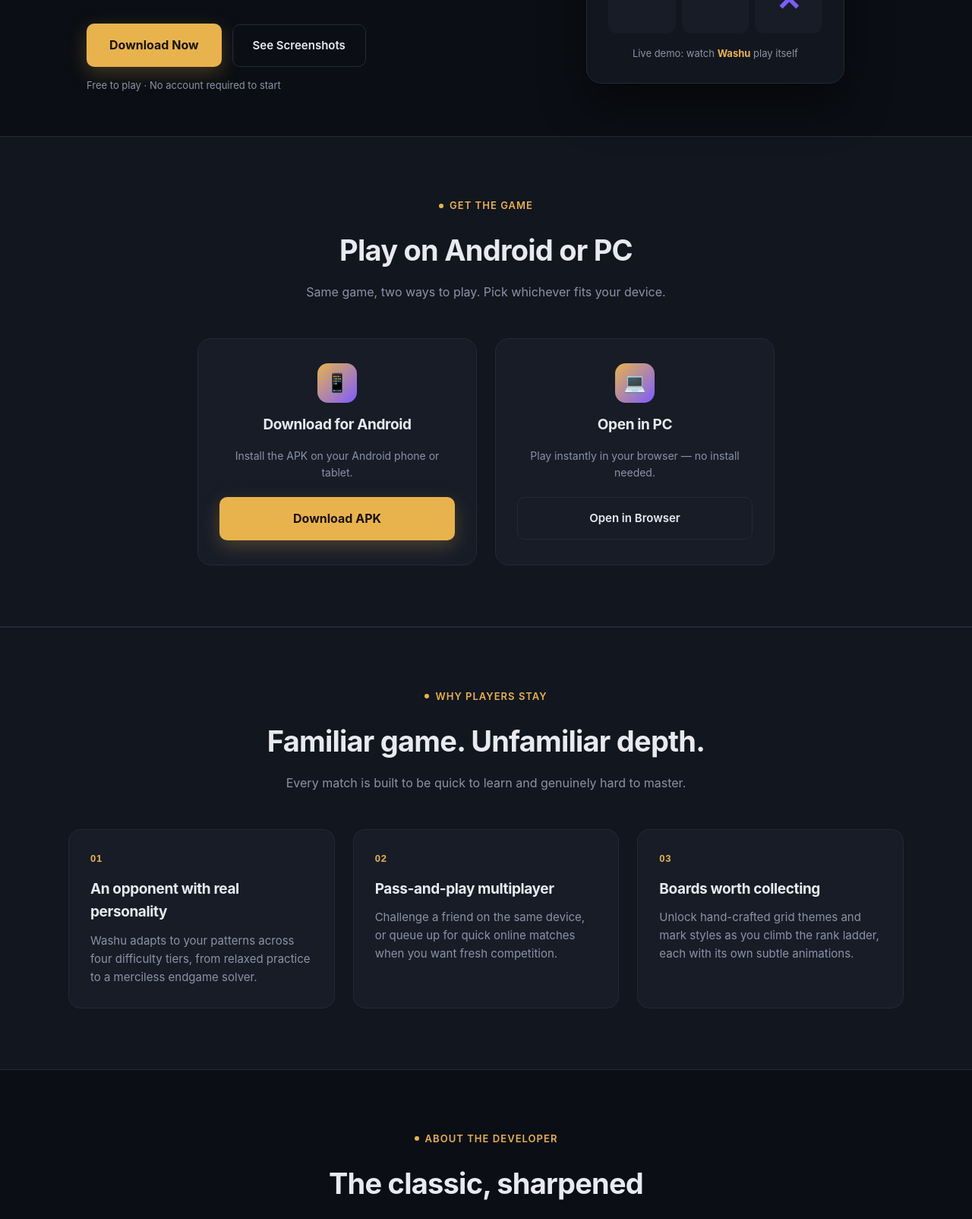
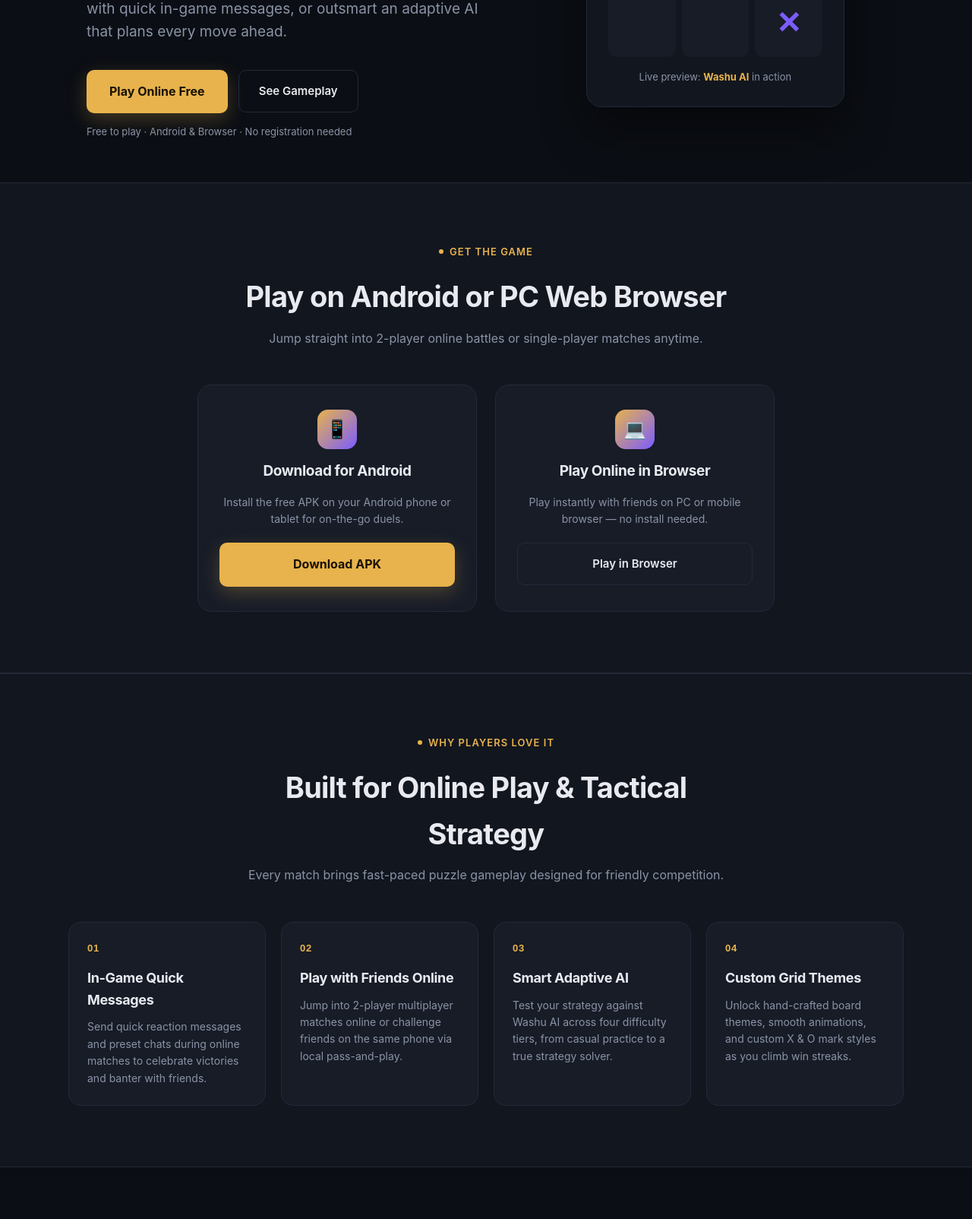
Before and after one commit to washubhardwaj9-hash/washu-tictactoepro, a plain HTML site: page index.html in a window 1280 px wide. Shown: the part 425-2029 px from the top of the page at 76% size. Drawn offline with Linux system fonts and the light colour scheme.

Commit message:
Update index.html

```diff
--- a/index.html
+++ b/index.html
@@ -3,9 +3,28 @@
 <head>
 <meta charset="UTF-8">
 <meta name="viewport" content="width=device-width, initial-scale=1.0">
+
+<!-- Google Search Console Verification (Preserved) -->
 <meta name="google-site-verification" content="urSeI1w_QkGeifpeLc75daYXGAlHz_QcLh8-0cdsFyk" />
-<title>Washu Tic Tac Toe Pro — Outsmart the Grid</title>
-<meta name="description" content="Washu Tic Tac Toe Pro is a strategic game created by Washu Bhardwaj. Fast, free, and competitive. Challenge yourself with intelligent AI or play against friends.">
+
+<!-- SEO Meta Tags for High Google Ranking -->
+<title>Play Washu Tic Tac Toe Pro Online — Best 2-Player Game with Friends</title>
+<meta name="description" content="Play Washu Tic Tac Toe Pro online with friends! Features quick in-game chat messages, 2-player multiplayer, local pass-and-play, and adaptive AI by Washu Bhardwaj. Fast, free, and competitive.">
+<meta name="keywords" content="Tic Tac Toe online with friends, best online Tic Tac Toe game, play Tic Tac Toe 2 player, Tic Tac Toe puzzle game online, Tic Tac Toe with quick chat, Washu Tic Tac Toe Pro, Washu Bhardwaj">
+<meta name="author" content="Washu Bhardwaj">
+
+<!-- Open Graph / Social Sharing (WhatsApp, Discord, Facebook) -->
+<meta property="og:type" content="website">
+<meta property="og:title" content="Washu Tic Tac Toe Pro — Play Online with Friends">
+<meta property="og:description" content="Challenge friends online with quick in-game messages or test your strategy against adaptive AI. Play free on Android & Web!">
+<meta property="og:url" content="https://chimerical-treacle-f08893.netlify.app/">
+<meta property="og:image" content="shot1.png">
+
+<!-- Twitter Card Tags -->
+<meta name="twitter:card" content="summary_large_image">
+<meta name="twitter:title" content="Washu Tic Tac Toe Pro — Play Online with Friends">
+<meta name="twitter:description" content="Fast 2-player online Tic Tac Toe puzzle game with in-game quick chat presets and smart AI.">
+<meta name="twitter:image" content="shot1.png">
 
 <!-- JSON-LD Structured Data for Google Search -->
 <script type="application/ld+json">
@@ -17,8 +36,14 @@
     "@type": "Person",
     "name": "Washu Bhardwaj"
   },
-  "description": "An original, modern, web-based Tic Tac Toe strategy game created by Washu Bhardwaj.",
-  "applicationCategory": "Game"
+  "description": "An original, modern 2-player online Tic Tac Toe puzzle game created by Washu Bhardwaj featuring quick in-game chat messages and adaptive AI.",
+  "applicationCategory": "GameApplication",
+  "operatingSystem": "Android, Web, Windows, macOS",
+  "offers": {
+    "@type": "Offer",
+    "price": "0",
+    "priceCurrency": "USD"
+  }
 }
 </script>
 
@@ -190,17 +215,17 @@
   .features{background:var(--panel); border-top:1px solid var(--line); border-bottom:1px solid var(--line);}
   .feature-grid{
     max-width:var(--max); margin:0 auto;
-    display:grid; grid-template-columns:repeat(3,1fr); gap:24px;
+    display:grid; grid-template-columns:repeat(4,1fr); gap:20px;
   }
   .feature{
-    background:var(--panel-2); border:1px solid var(--line); border-radius:16px; padding:28px;
+    background:var(--panel-2); border:1px solid var(--line); border-radius:16px; padding:24px;
   }
   .feature .num{
     font-family:'Space Grotesk', sans-serif; font-size:13px; font-weight:700;
     color:var(--gold); margin-bottom:14px; letter-spacing:0.06em;
   }
-  .feature h3{font-size:19px; margin-bottom:10px;}
-  .feature p{color:var(--muted); font-size:15px;}
+  .feature h3{font-size:18px; margin-bottom:10px;}
+  .feature p{color:var(--muted); font-size:14px;}
 
   /* Developer & About */
   .about-container{max-width:760px; margin:0 auto; text-align:center;}
@@ -240,13 +265,16 @@
     color:var(--muted); font-size:13px;
   }
 
+  @media (max-width: 960px){
+    .feature-grid{grid-template-columns:repeat(2,1fr);}
+  }
   @media (max-width: 860px){
     .hero{grid-template-columns:1fr; gap:40px; padding-top:48px;}
-    .feature-grid{grid-template-columns:1fr;}
     .gallery-grid{grid-template-columns:repeat(3,1fr);}
     .download-grid{grid-template-columns:1fr;}
   }
   @media (max-width: 560px){
+    .feature-grid{grid-template-columns:1fr;}
     .gallery-grid{grid-template-columns:1fr 1fr;}
     .nav-cta{padding:8px 14px; font-size:13px;}
     section{padding:60px 20px;}
@@ -261,22 +289,22 @@
       <span class="brand-mark">W</span>
       Washu Tic Tac Toe Pro
     </div>
-    <a href="#download" class="nav-cta">Download</a>
+    <a href="#download" class="nav-cta">Play Now</a>
   </nav>
 </header>
 
 <section class="hero">
   <div>
-    <span class="eyebrow">Now on Android & PC</span>
-    <h1>Three in a row.<br><span class="hl">Zero room</span> for error.</h1>
-    <p class="tagline">Washu Tic Tac Toe Pro turns the game you know into a sharp, satisfying duel against a mascot who never stops thinking one move ahead.</p>
+    <span class="eyebrow">Play Online with Friends & AI</span>
+    <h1>The Ultimate Online <br><span class="hl">Tic Tac Toe</span> Puzzle Duel.</h1>
+    <p class="tagline">Challenge your friends in real-time 2-player online matches with quick in-game messages, or outsmart an adaptive AI that plans every move ahead.</p>
     <div class="cta-row">
       <a href="#download" class="btn-primary">
-        Download Now
+        Play Online Free
       </a>
-      <a href="#gallery" class="btn-secondary">See Screenshots</a>
+      <a href="#gallery" class="btn-secondary">See Gameplay</a>
     </div>
-    <p class="store-note">Free to play · No account required to start</p>
+    <p class="store-note">Free to play · Android & Browser · No registration needed</p>
   </div>
 
   <div class="board-stage">
@@ -292,7 +320,7 @@
         <div class="cell" data-i="7"><span class="mark"></span></div>
         <div class="cell" data-i="8"><span class="mark"></span></div>
       </div>
-      <p class="board-caption">Live demo: watch <b>Washu</b> play itself</p>
+      <p class="board-caption">Live preview: <b>Washu AI</b> in action</p>
     </div>
   </div>
 </section>
@@ -300,46 +328,51 @@
 <section id="download" class="download-section">
   <div class="section-head">
     <span class="eyebrow">Get the game</span>
-    <h2>Play on Android or PC</h2>
-    <p>Same game, two ways to play. Pick whichever fits your device.</p>
+    <h2>Play on Android or PC Web Browser</h2>
+    <p>Jump straight into 2-player online battles or single-player matches anytime.</p>
   </div>
   <div class="download-grid">
     <div class="download-card">
       <div class="icon">📱</div>
       <h3>Download for Android</h3>
-      <p>Install the APK on your Android phone or tablet.</p>
+      <p>Install the free APK on your Android phone or tablet for on-the-go duels.</p>
       <a href="washu-tic-tac-toe.apk" download class="btn-primary">Download APK</a>
     </div>
     <div class="download-card">
       <div class="icon">💻</div>
-      <h3>Open in PC</h3>
-      <p>Play instantly in your browser — no install needed.</p>
-      <a href="https://chimerical-treacle-f08893.netlify.app/" target="_blank" rel="noopener" class="btn-secondary">Open in Browser</a>
+      <h3>Play Online in Browser</h3>
+      <p>Play instantly with friends on PC or mobile browser — no install needed.</p>
+      <a href="https://chimerical-treacle-f08893.netlify.app/" target="_blank" rel="noopener" class="btn-secondary">Play in Browser</a>
     </div>
   </div>
 </section>
 
 <section class="features">
   <div class="section-head">
-    <span class="eyebrow">Why players stay</span>
-    <h2>Familiar game. Unfamiliar depth.</h2>
-    <p>Every match is built to be quick to learn and genuinely hard to master.</p>
+    <span class="eyebrow">Why players love it</span>
+    <h2>Built for Online Play & Tactical Strategy</h2>
+    <p>Every match brings fast-paced puzzle gameplay designed for friendly competition.</p>
   </div>
   <div class="feature-grid">
     <div class="feature">
       <div class="num">01</div>
-      <h3>An opponent with real personality</h3>
-      <p>Washu adapts to your patterns across four difficulty tiers, from relaxed practice to a merciless endgame solver.</p>
+      <h3>In-Game Quick Messages</h3>
+      <p>Send quick reaction messages and preset chats during online matches to celebrate victories and banter with friends.</p>
     </div>
     <div class="feature">
       <div class="num">02</div>
-      <h3>Pass-and-play multiplayer</h3>
-      <p>Challenge a friend on the same device, or queue up for quick online matches when you want fresh competition.</p>
+      <h3>Play with Friends Online</h3>
+      <p>Jump into 2-player multiplayer matches online or challenge friends on the same phone via local pass-and-play.</p>
     </div>
     <div class="feature">
       <div class="num">03</div>
-      <h3>Boards worth collecting</h3>
-      <p>Unlock hand-crafted grid themes and mark styles as you climb the rank ladder, each with its own subtle animations.</p>
+      <h3>Smart Adaptive AI</h3>
+      <p>Test your strategy against Washu AI across four difficulty tiers, from casual practice to a true strategy solver.</p>
+    </div>
+    <div class="feature">
+      <div class="num">04</div>
+      <h3>Custom Grid Themes</h3>
+      <p>Unlock hand-crafted board themes, smooth animations, and custom X & O mark styles as you climb win streaks.</p>
     </div>
   </div>
 </section>
@@ -347,23 +380,23 @@
 <section>
   <div class="section-head">
     <span class="eyebrow">About the developer</span>
-    <h2>The classic, sharpened</h2>
+    <h2>Designed by Washu Bhardwaj</h2>
   </div>
   <div class="about-container">
-    <p><strong>Washu Tic Tac Toe Pro</strong> is an original strategy game developed by <strong>Washu Bhardwaj</strong> in 2026. This project is a completely independent game and is not affiliated with any university or educational institution.</p>
-    <p>The game keeps the three-by-three grid you grew up with, but wraps it in fast, tactile rounds designed for a phone in your hand. Every game is a short, tense back-and-forth where a single misplaced mark decides the outcome. Climb through difficulty tiers, track your win streak, and unlock new boards as proof of every victory.</p>
+    <p><strong>Washu Tic Tac Toe Pro</strong> is a free, modern strategy game developed by indie game developer <strong>Washu Bhardwaj</strong> in 2026.</p>
+    <p>Reimagining the classic $3 \times 3$ grid, this game brings competitive online matchmaking, in-game quick messaging, and deep AI difficulty levels into a sleek, fast-paced puzzle experience. Whether you want a quick 2-minute brain break or a tense online duel with a friend, Washu Tic Tac Toe Pro delivers a sharp, clean gaming experience on both Android and Web.</p>
   </div>
 </section>
 
 <section id="gallery">
   <div class="section-head">
     <span class="eyebrow">Gallery</span>
-    <h2>A closer look</h2>
+    <h2>A closer look at the gameplay</h2>
   </div>
   <div class="gallery-grid">
-    <div class="shot"><img src="shot1.png" alt="Washu Tic Tac Toe Gameplay 1"></div>
-    <div class="shot"><img src="shot2.png" alt="Washu Tic Tac Toe Gameplay 2"></div>
-    <div class="shot"><img src="shot3.png" alt="Washu Tic Tac Toe Gameplay 3"></div>
+    <div class="shot"><img src="shot1.png" alt="Washu Tic Tac Toe Pro Online Gameplay"></div>
+    <div class="shot"><img src="shot2.png" alt="In-game quick messages and AI match preview"></div>
+    <div class="shot"><img src="shot3.png" alt="Multiplayer 2 player board customizer"></div>
   </div>
 </section>
 
@@ -374,7 +407,7 @@
         <span class="brand-mark">W</span>
         Washu Tic Tac Toe Pro
       </div>
-      <p>An indie game made with a genuine love for the humble tic-tac-toe grid.</p>
+      <p>The ultimate online 2-player Tic Tac Toe game. Play with friends online or challenge adaptive AI.</p>
     </div>
     <div class="footer-links">
       <div class="footer-col">
@@ -390,7 +423,7 @@
     </div>
   </div>
   <div class="footer-bottom">
-    <span>© 2026 Washu Games. All rights reserved.</span>
+    <span>© 2026 Washu Games. Developed by Washu Bhardwaj. All rights reserved.</span>
     <span>Made independently, played competitively.</span>
   </div>
 </footer>
@@ -431,4 +464,4 @@
 </script>
 
 </body>
-</html>
+        </html>
```
